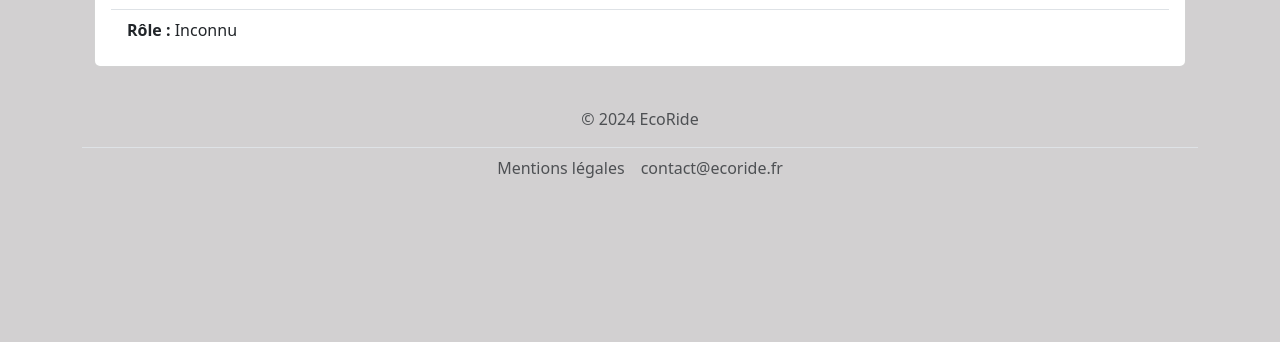
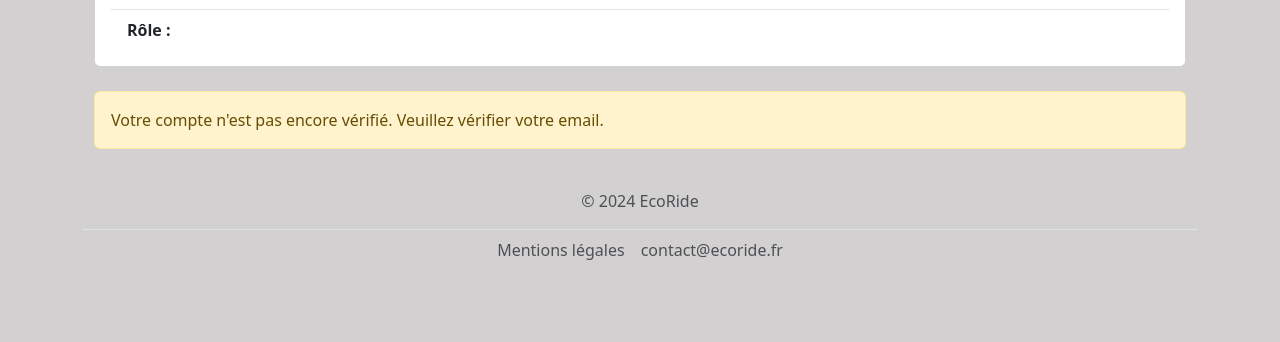
Before and after one commit to mohamedDVP/ecoRide, a Symfony app: template templates/profile/index.html.twig in a window 1280 px wide; the page is wider, and only the part inside the window is pictured. Shown: the part 1033-1375 px from the top of that part. Before the commit the page ends 1211 px from the top of that part, so only its background shows below. Run offline with Twig, Linux system fonts and the light colour scheme; the template is opened without the code that fills it, so the values that code supplies are empty; some libraries are stand-ins or nearby versions.

Commit message:
button colors

```diff
--- a/templates/profile/index.html.twig
+++ b/templates/profile/index.html.twig
@@ -48,8 +48,8 @@
                             <form method="post" action="{{ path('app_devenir_conducteur') }}" class="d-inline">
                                 <button type="submit" class="btn btn-sm btn-success ms-3">Devenir conducteur</button>
                             </form>
-                        {% else %}
-                            Inconnu
+                        {% elseif 'ROLE_ADMIN' in roleNames %}
+                            Administrateur
                         {% endif %}
 					</li>
 				</ul>
@@ -76,6 +76,23 @@
 					{% endif %}
 				</div>
 			</div>
+		{% elseif 'ROLE_ADMIN' in user.roles %}
+			<div class="card mt-4">
+				<div class="card-body">
+					<h5 class="card-title">Accéder à la page d'administration</h5>
+					<a href="{{ path('admin') }}" class="btn btn-success">Interface d'administration</a>
+				</div>
+			</div>
+		{% endif %}
+
+		{% if user.isVerified() %}
+			<div class="alert alert-secondary mt-4" role="alert">
+				Votre compte est vérifié.
+			</div>
+		{% else %}
+			<div class="alert alert-warning mt-4" role="alert">
+				Votre compte n'est pas encore vérifié. Veuillez vérifier votre email.
+			</div>
 		{% endif %}
 	</div>
 {% endblock %}
```
Also changed, not shown: src/Controller/ProfileController.php (+7 -0 lines), src/Entity/User.php (+7 -2 lines).
